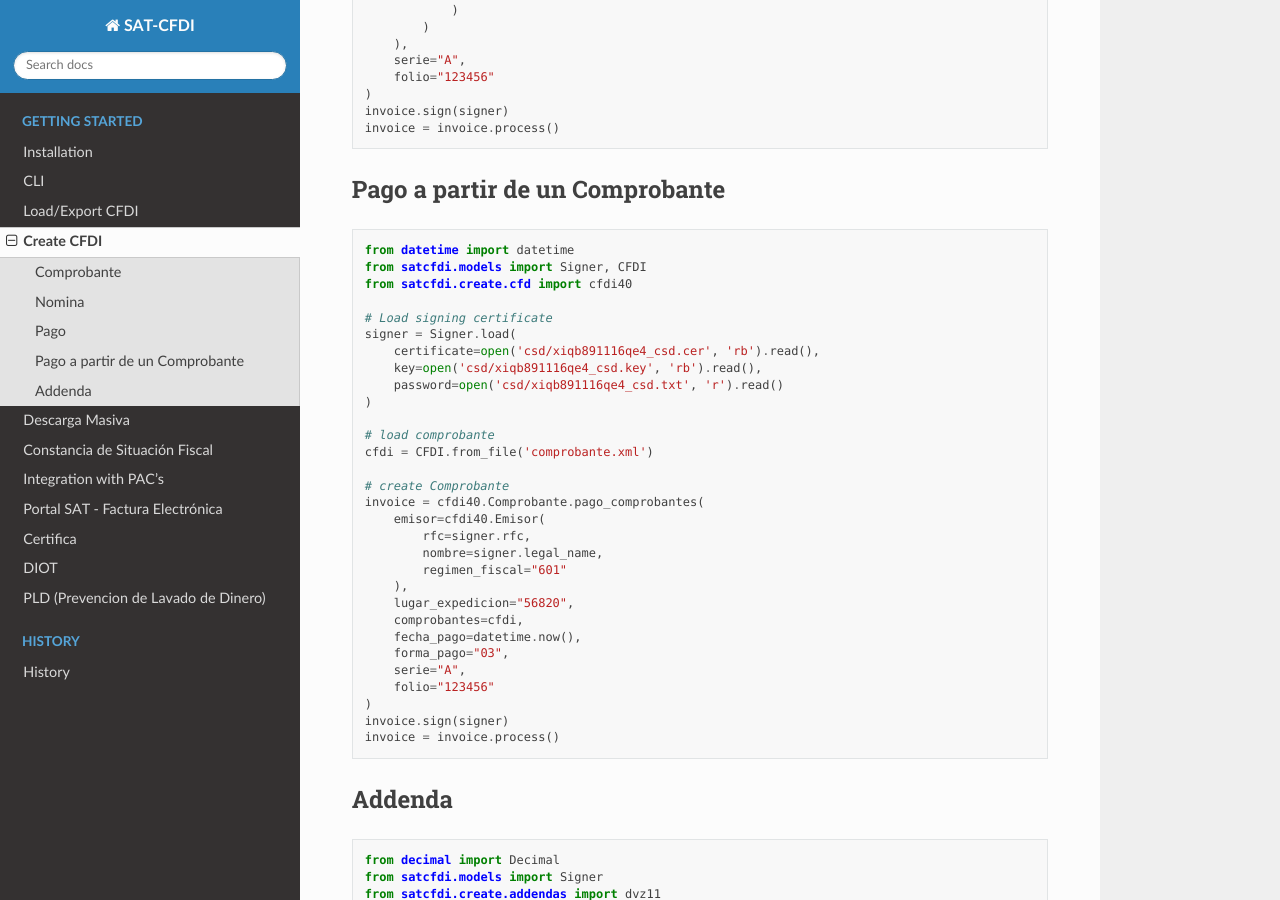
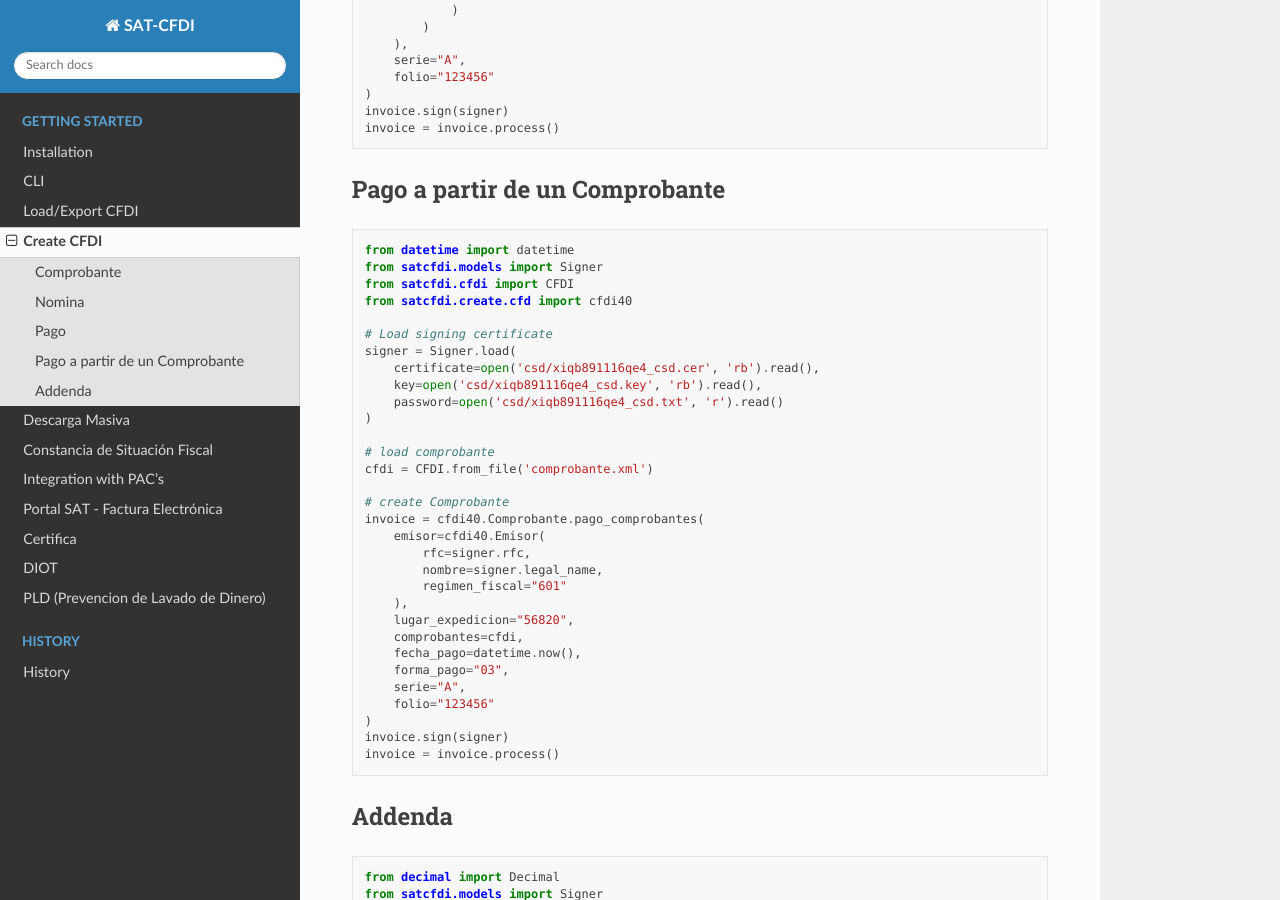
Before and after one commit to SAT-CFDI/python-satcfdi, a Sphinx documentation site: the page built from docs/pages/getting_started/40_cfdi_create_guide.rst, in a window 1280 px wide and 900 px high, scrolled down 3076 px. Built offline with Sphinx 7.4.7 and the Read the Docs theme 2.0.0, drawn with Linux system fonts in a browser that asks for light colours.

Commit message:
updated typo

```diff
--- a/docs/pages/getting_started/30_cfdi_load_guide.rst
+++ b/docs/pages/getting_started/30_cfdi_load_guide.rst
@@ -6,7 +6,7 @@ ______________________
 
 .. code-block:: python
 
-    from satcfdi import CFDI
+    from satcfdi.cfdi import CFDI
 
     # from file
     invoice = CFDI.from_file('comprobante.xml')
--- a/docs/pages/getting_started/40_cfdi_create_guide.rst
+++ b/docs/pages/getting_started/40_cfdi_create_guide.rst
@@ -194,7 +194,8 @@ __________________________________
 .. code-block:: python
 
     from datetime import datetime
-    from satcfdi.models import Signer, CFDI
+    from satcfdi.models import Signer
+    from satcfdi.cfdi import CFDI
     from satcfdi.create.cfd import cfdi40
 
     # Load signing certificate
--- a/readme.rst
+++ b/readme.rst
@@ -106,7 +106,7 @@ ____________________
 
 .. code-block:: python
 
-    from satcfdi import CFDI
+    from satcfdi.cfdi import CFDI
 
     # from file
     invoice = CFDI.from_file('comprobante.xml')
```
